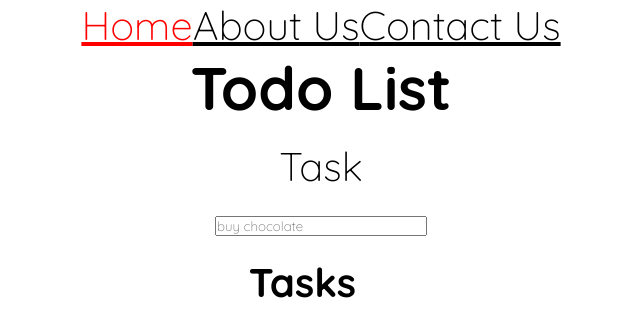
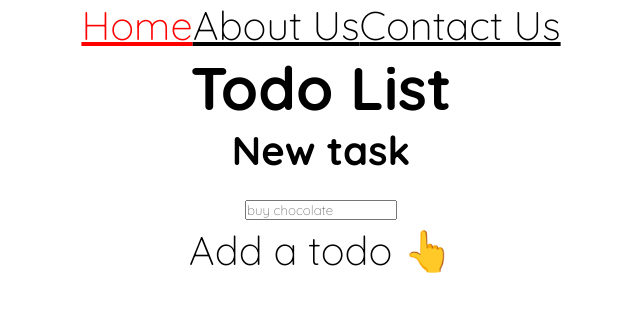
Before and after one commit to amigoscode/react, a React (Vite) app: page / in a window 1280 px wide. Shown: the top 336 px of the page, without its empty margins (319-959 px from the left). Built offline with nearby package versions, Linux system fonts and the light colour scheme.

Commit message:
chore: 10-5 end

```diff
--- a/package.json
+++ b/package.json
@@ -11,6 +11,7 @@
   },
   "dependencies": {
     "axios": "^1.6.1",
+    "nanoid": "^5.0.3",
     "react": "^18.2.0",
     "react-dom": "^18.2.0",
     "react-error-boundary": "^4.0.11",
--- a/src/pages/HomePage.jsx
+++ b/src/pages/HomePage.jsx
@@ -1,16 +1,47 @@
+import { nanoid } from 'nanoid';
+import { useState } from 'react';
+
 const HomePage = () => {
+  const [todoItem, setTodoItem] = useState('');
+  const [todoItems, setTodoItems] = useState([]);
+
+  function handleSubmit(eventObj) {
+    eventObj.preventDefault();
+    setTodoItems([...todoItems, { todo: todoItem, id: nanoid() }]);
+    setTodoItem('');
+  }
+
   return (
     <>
       <h1>Todo List</h1>
-      <form>
-        <section style={{ marginTop: '1rem' }}>
-          <label htmlFor="todoTask">Task</label>
+      <form onSubmit={handleSubmit}>
+        <section>
+          <label htmlFor="todoTask">
+            <strong>New task</strong>
+          </label>
           <br />
-          <input style={{ width: '13rem' }} type="text" id="todoTask" name="todo" placeholder="buy chocolate" />
+          <input
+            id="todoTask"
+            name="todo"
+            placeholder="buy chocolate"
+            onChange={(e) => setTodoItem(e.target.value)}
+            value={todoItem}
+          />
         </section>
       </form>
-      <section style={{ marginTop: '1rem', width: '14rem' }}>
-        <strong>Tasks</strong>
+      <section>
+        {todoItems.length === 0 ? (
+          <div>Add a todo 👆</div>
+        ) : (
+          <>
+            <strong>Tasks</strong>
+            <ul>
+              {todoItems.map((todo) => (
+                <li key={todo.id}>{todo.todo} </li>
+              ))}
+            </ul>
+          </>
+        )}
       </section>
     </>
   );
```
Also changed, not shown: 1 other file (tests, documents, lock files or other folders).
